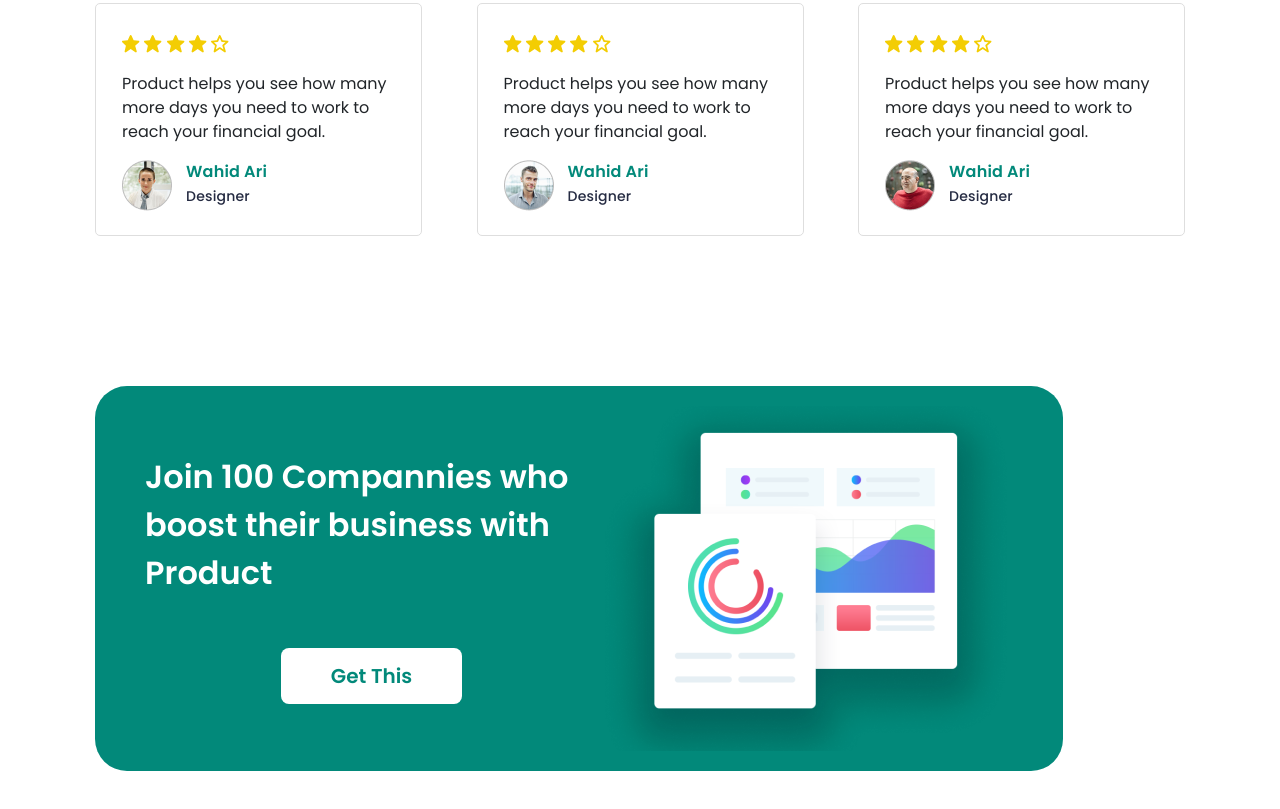
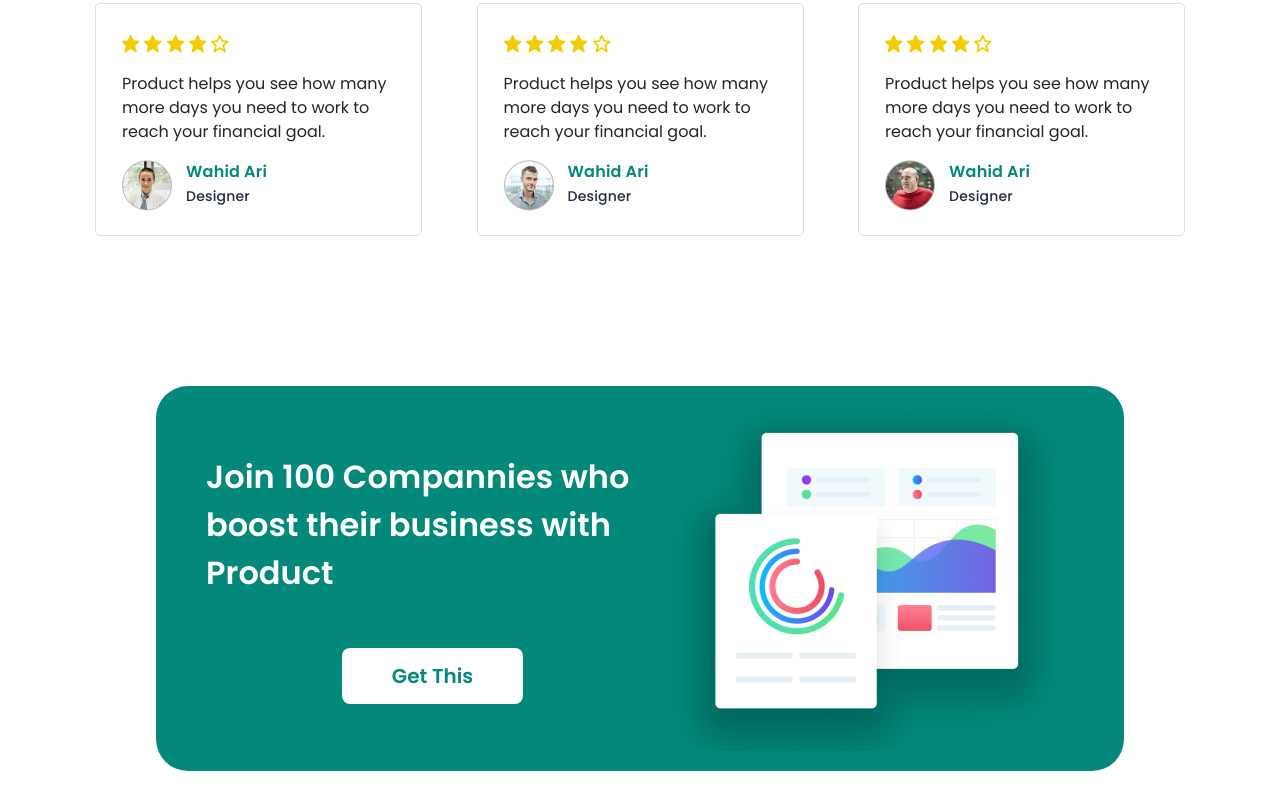
Before and after one commit to Salohiddin-coder/MyProduct, a plain HTML site: page index.html in a window 1280 px wide. Shown: the part 5562-6371 px from the top of the page. Drawn offline with Linux system fonts and the light colour scheme.

Commit message:
add new changes

```diff
--- a/sass/blocks/_suggestion.scss
+++ b/sass/blocks/_suggestion.scss
@@ -1,3 +1,8 @@
+.suggestion__inner {
+  display: flex;
+  justify-content: center;
+}
+
 .box {
   margin-bottom: 150px;
   display: flex;
```
Also changed, not shown: css/main.css, 1 other file.
